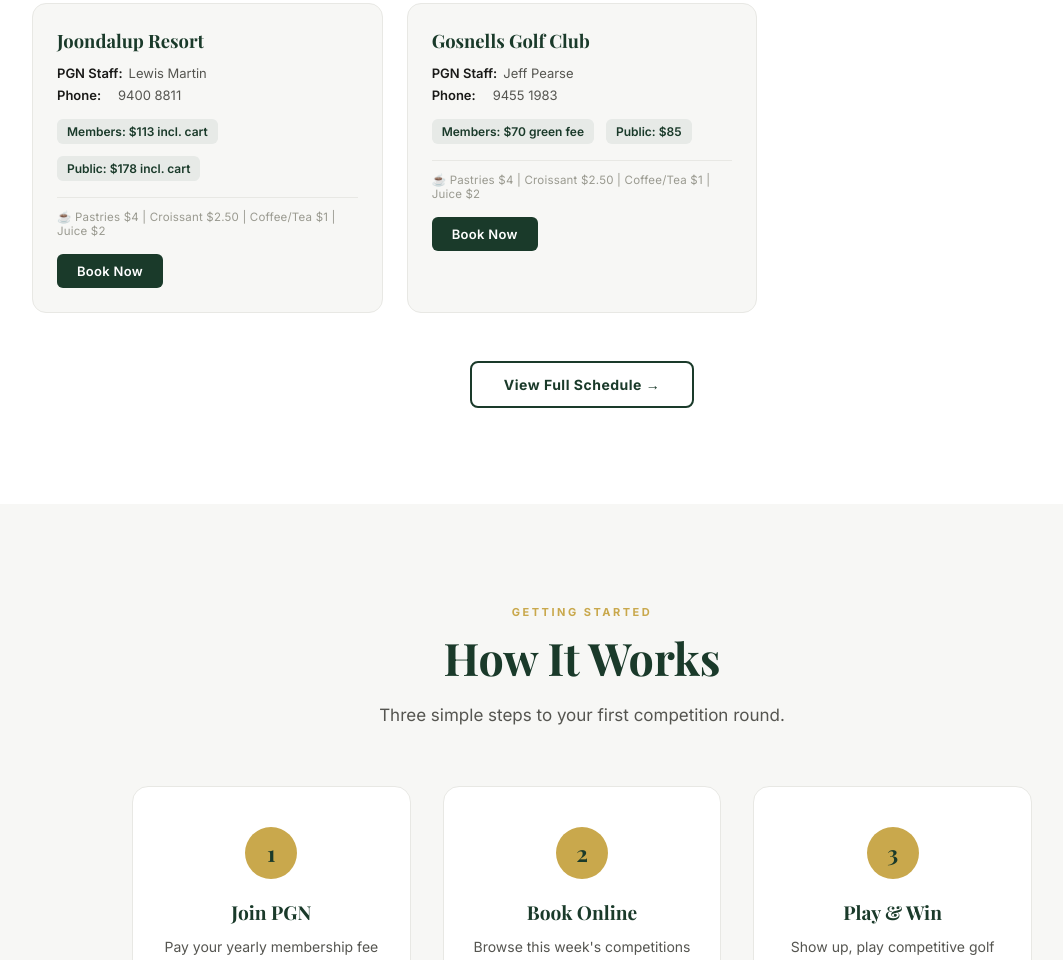
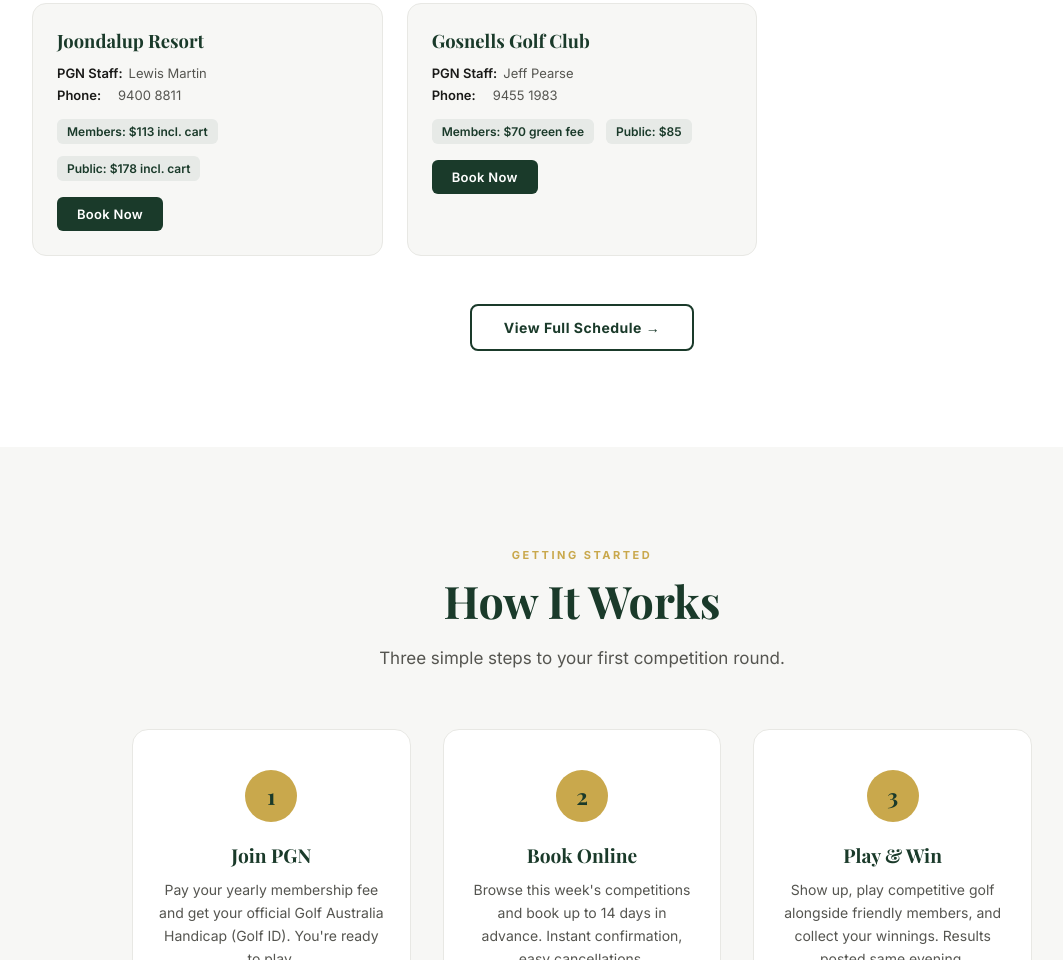
Before and after one commit to GolfChariotsMike/perthgolfnetwork-website, a plain HTML site: page index.html in a window 1280 px wide. Shown: the part 3019-3979 px from the top of the page, without its empty margins (58-1121 px from the left). Drawn offline with nearby package versions, Linux system fonts and the light colour scheme.

Commit message:
fix: remove fabricated food/catering prices from all comp cards

```diff
--- a/index.html
+++ b/index.html
@@ -1388,7 +1388,6 @@
                 <span class="price-tag">Members: $113 incl. cart</span>
                 <span class="price-tag">Public: $178 incl. cart</span>
               </div>
-              <div class="comp-food-note">☕ Pastries $4 | Croissant $2.50 | Coffee/Tea $1 | Juice $2</div>
               <a href="https://perthgolfnetwork.miclub.com.au/views/members/booking/eventList.xhtml?" class="btn-book" target="_blank" rel="noopener">Book Now</a>
             </div>
             <div class="comp-card">
@@ -1401,7 +1400,6 @@
                 <span class="price-tag">Members: $70 green fee</span>
                 <span class="price-tag">Public: $85</span>
               </div>
-              <div class="comp-food-note">☕ Pastries $4 | Croissant $2.50 | Coffee/Tea $1 | Juice $2</div>
               <a href="https://perthgolfnetwork.miclub.com.au/views/members/booking/eventList.xhtml?" class="btn-book" target="_blank" rel="noopener">Book Now</a>
             </div>
           </div>
@@ -1419,7 +1417,6 @@
               <div class="comp-prices">
                 <span class="price-tag">Members: $35 green fee</span>
               </div>
-              <div class="comp-food-note">☕ Pastries $4 | Croissant $2.50 | Coffee/Tea $1 | Juice $2</div>
               <a href="https://perthgolfnetwork.miclub.com.au/views/members/booking/eventList.xhtml?" class="btn-book" target="_blank" rel="noopener">Book Now</a>
             </div>
             <div class="comp-card">
@@ -1431,7 +1428,6 @@
                 <span class="price-tag">Members: $70</span>
                 <span class="price-tag">Public: $80</span>
               </div>
-              <div class="comp-food-note">☕ Pastries $4 | Croissant $2.50 | Coffee/Tea $1 | Juice $2</div>
               <a href="https://perthgolfnetwork.miclub.com.au/views/members/booking/eventList.xhtml?" class="btn-book" target="_blank" rel="noopener">Book Now</a>
             </div>
             <div class="comp-card">
@@ -1442,7 +1438,6 @@
               <div class="comp-prices">
                 <span class="price-tag">Members: $43 green fee</span>
               </div>
-              <div class="comp-food-note">☕ Pastries $4 | Croissant $2.50 | Coffee/Tea $1 | Juice $2</div>
               <a href="https://perthgolfnetwork.miclub.com.au/views/members/booking/eventList.xhtml?" class="btn-book" target="_blank" rel="noopener">Book Now</a>
             </div>
           </div>
```
Also changed, not shown: daily-competitions.html (+0 -5 lines).
